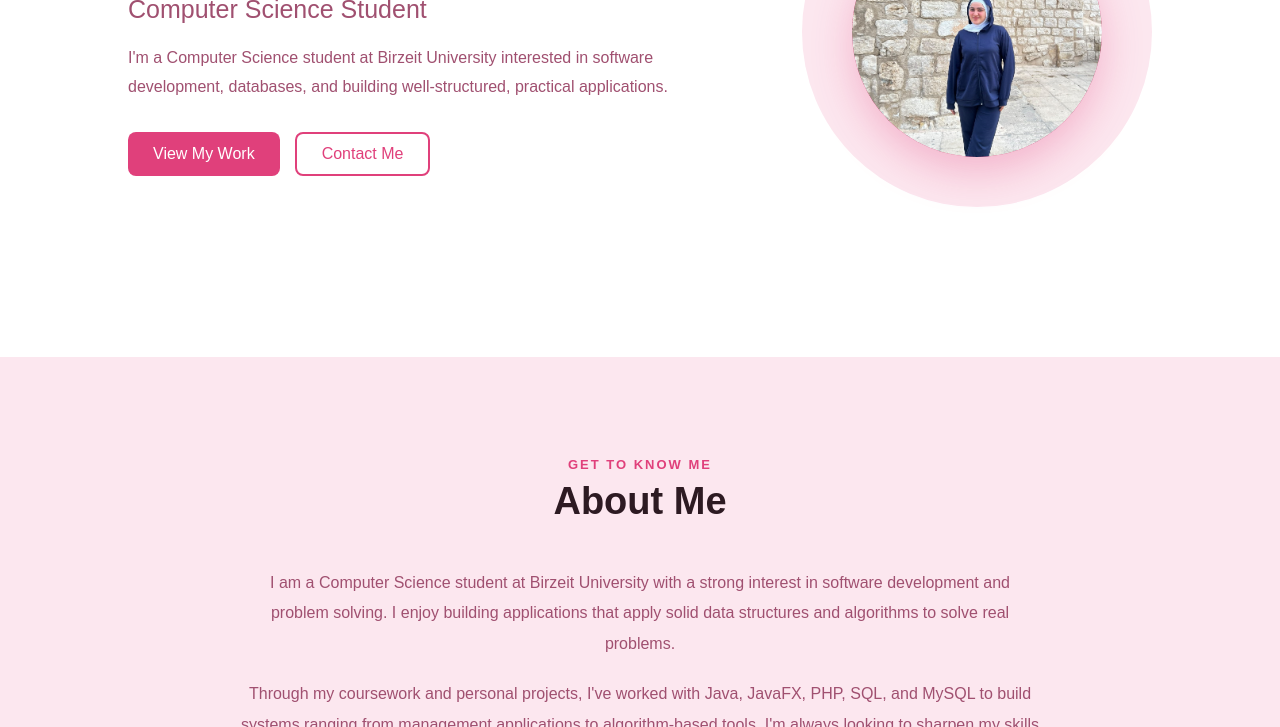
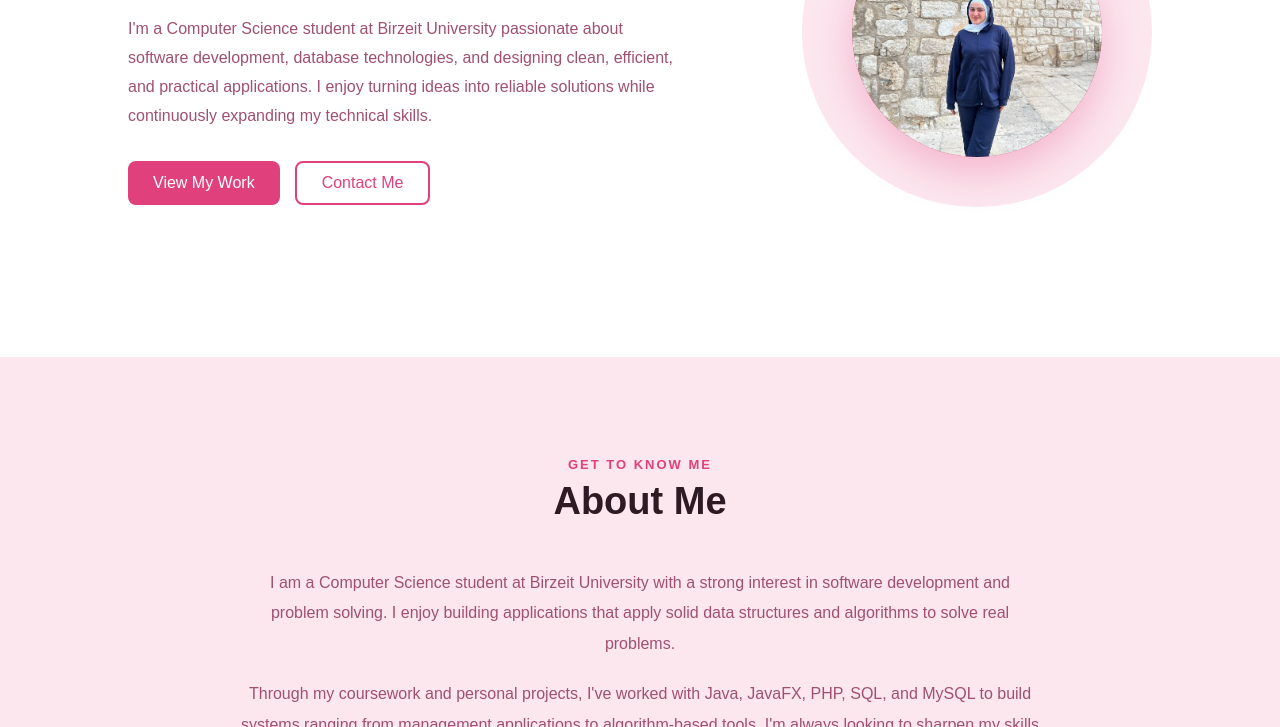
Before and after one commit to talaqsrawy-hash/portfolio, a plain HTML site: page index.html in a window 1280 px wide. Shown: the part 373-1100 px from the top of the page. Drawn offline with Linux system fonts and the light colour scheme.

Commit message:
Update hero description text

```diff
--- a/index.html
+++ b/index.html
@@ -53,9 +53,11 @@
             </h2>
 
             <p class="hero-description">
-                I'm a Computer Science student at Birzeit University
-                interested in software development, databases, and
-                building well-structured, practical applications.
+                I'm a Computer Science student at Birzeit University passionate
+                about software development, database technologies,
+                and designing clean, efficient, and practical applications.
+                I enjoy turning ideas into reliable solutions while
+                continuously expanding my technical skills.
             </p>
 
             <div class="hero-buttons">
```
